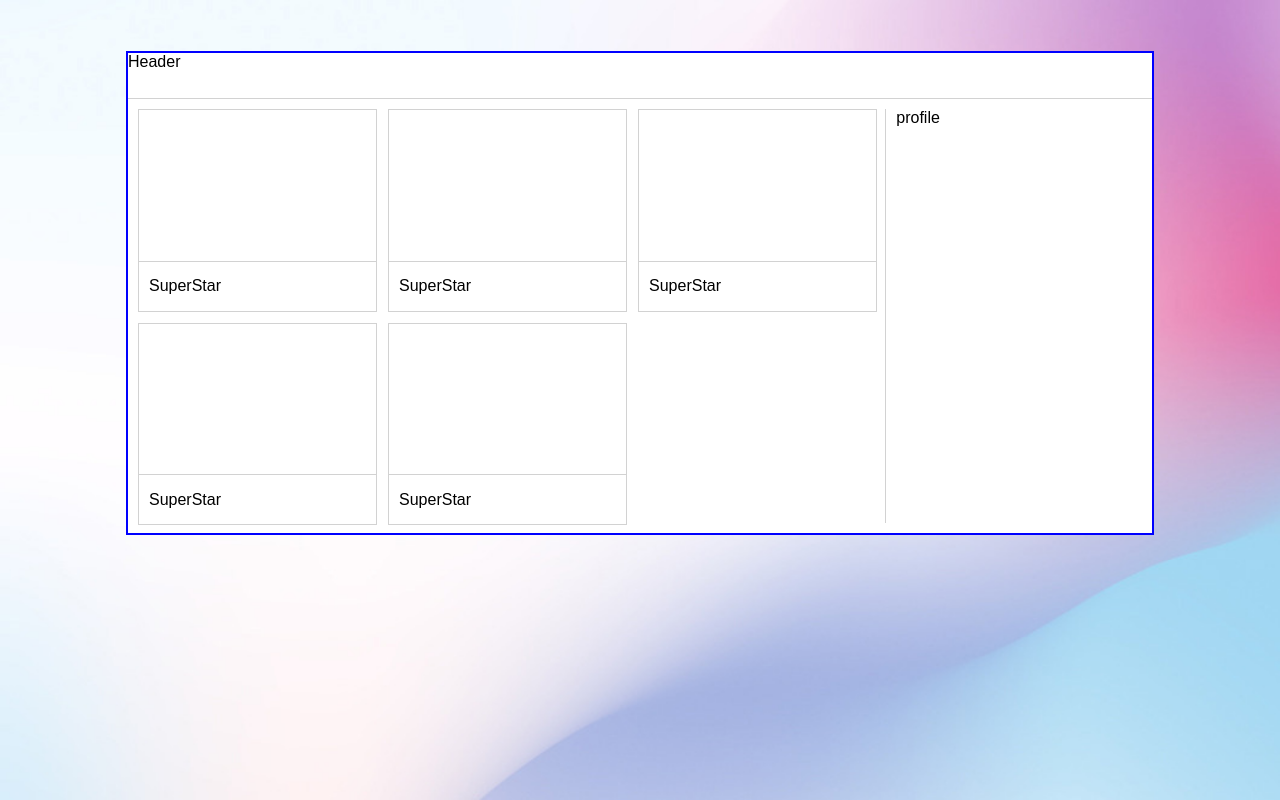
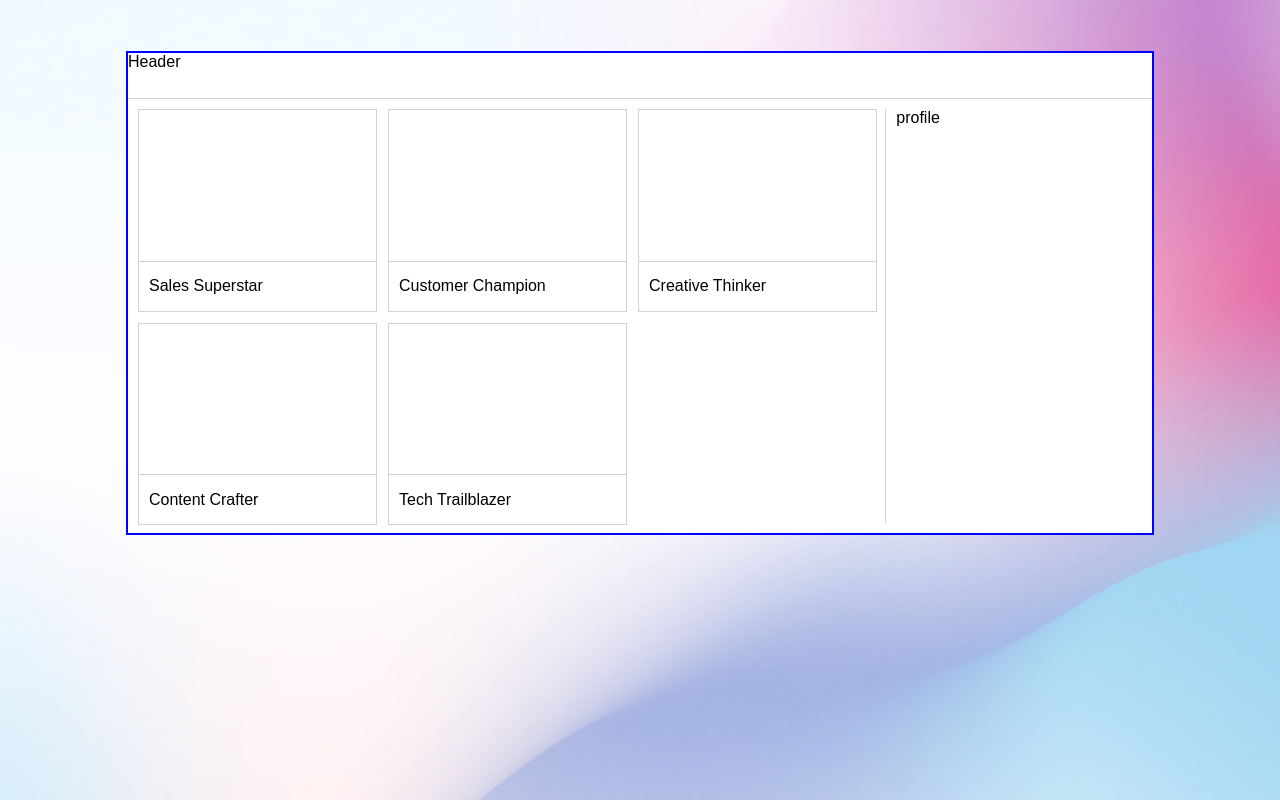
Before and after one commit to leoarthurwall/claromentis-ui, a React (Create React App) app: page / in a window 1280 px wide. Built offline with nearby package versions, Linux system fonts and the light colour scheme.

Commit message:
passed the badge names as props so they dynamically render, making the BadgeComponent reusable

```diff
--- a/src/Components/Main/BadgeSection/BadgeComponent/BadgeComponent.js
+++ b/src/Components/Main/BadgeSection/BadgeComponent/BadgeComponent.js
@@ -23,11 +23,11 @@ const LowerContainer = styled.div`
   box-sizing: border-box;
 
 `;
-const BadgeComponent = () => {
+const BadgeComponent = ({badgeName}) => {
   return (
     <BadgeContainer>
       <UpperContainer></UpperContainer>
-      <LowerContainer>SuperStar</LowerContainer>
+      <LowerContainer>{badgeName}</LowerContainer>
     </BadgeContainer>
   );
 };
--- a/src/Components/Main/BadgeSection/BadgeSection.js
+++ b/src/Components/Main/BadgeSection/BadgeSection.js
@@ -16,11 +16,11 @@ const BadgeContainer = styled.section`
 const BadgeSection = () => {
   return (
     <BadgeContainer>
-        <BadgeComponent />
-        <BadgeComponent />
-        <BadgeComponent />
-        <BadgeComponent />
-        <BadgeComponent />
+        <BadgeComponent badgeName={"Sales Superstar"}/>
+        <BadgeComponent badgeName={"Customer Champion"}/>
+        <BadgeComponent badgeName={"Creative Thinker"}/>
+        <BadgeComponent badgeName={"Content Crafter"}/>
+        <BadgeComponent badgeName={"Tech Trailblazer"}/>
     </BadgeContainer>
   );
 };
```
